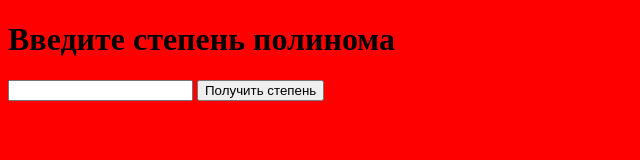
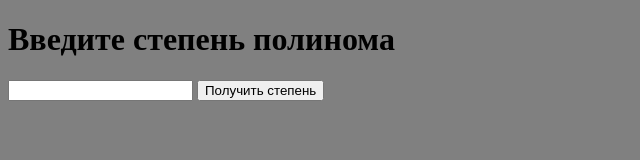
Before and after one commit to anton91375/course, a plain HTML site: page index.html in a window 1280 px wide. Shown: the whole page, without its empty margins (0-640 px from the left). Drawn offline with Linux system fonts and the light colour scheme.

Commit message:
Changed color

```diff
--- a/index.html
+++ b/index.html
@@ -12,7 +12,7 @@
 
 	</style>
 </head>
-<body style="background-color:red">
+<body style="background-color:gray">
 
 	<div class="container">
 		<h1>Введите степень полинома</h1>
```
